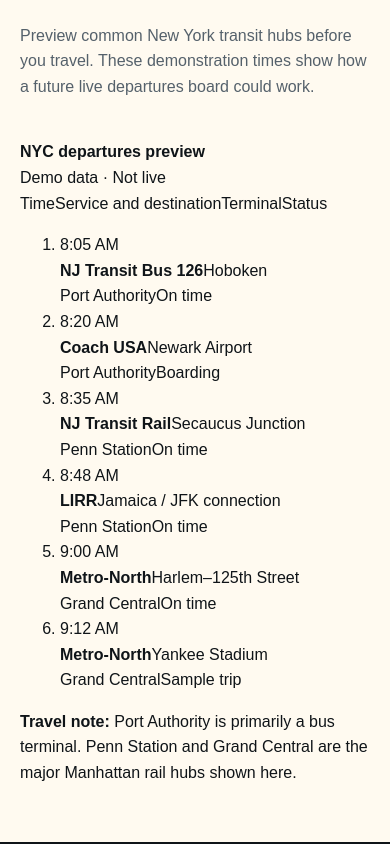
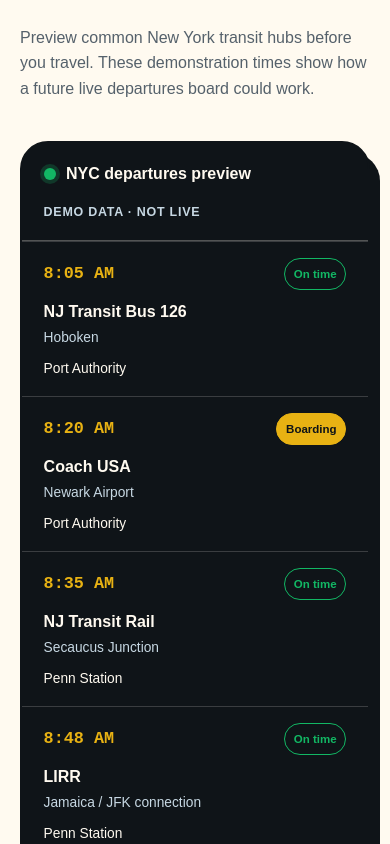
Before and after one commit to SparkCitySTEAMConvention/STEAMCon, a React (Vite) app in the folder frontend/: page /travel in a window 390 px wide. Shown: the part 3720-4564 px from the top of the page. Built offline with nearby package versions, Linux system fonts and the light colour scheme.

Commit message:
Style responsive transit departures board

```diff
--- a/frontend/src/pages/TravelInfoPage.css
+++ b/frontend/src/pages/TravelInfoPage.css
@@ -80,3 +80,33 @@
 @media (max-width: 850px) { .travel-map-layout { grid-template-columns: 1fr; } .travel-map { min-height: 440px; } }
 @media (max-width: 560px) { .travel-map { min-height: 360px; } .map-pin small { display: none; } .map-location-list li { padding: 1rem; } .map-scale { font-size: 0.62rem; } }
 @media (prefers-reduced-motion: reduce) { .map-traveler { animation: none; } .map-walking-route { opacity: 0.65; } }
+
+.departures-section { border-top: 2px solid var(--color-ink); }
+.departures-board { overflow: hidden; border: 2px solid var(--color-ink); border-radius: var(--radius-large); background: var(--color-ink); color: var(--color-paper); box-shadow: var(--shadow-large); }
+.departures-board-header { display: flex; align-items: center; justify-content: space-between; gap: 1rem; padding: 1.1rem 1.35rem; border-bottom: 1px solid color-mix(in srgb, var(--color-paper) 28%, transparent); }
+.departures-board-header > div { display: flex; align-items: center; gap: 0.65rem; }
+.departures-board-header > span { color: var(--color-border); font-size: 0.78rem; font-weight: 800; letter-spacing: 0.06em; text-transform: uppercase; }
+.status-light { width: 0.75rem; height: 0.75rem; border-radius: 50%; background: var(--color-mathematics); box-shadow: 0 0 0 4px color-mix(in srgb, var(--color-mathematics) 22%, transparent); }
+.departures-columns, .departures-list li { display: grid; grid-template-columns: 0.65fr 2fr 1.2fr 0.8fr; gap: 1rem; align-items: center; }
+.departures-columns { padding: 0.75rem 1.35rem; background: color-mix(in srgb, var(--color-paper) 8%, transparent); color: var(--color-border); font-size: 0.7rem; font-weight: 900; letter-spacing: 0.1em; text-transform: uppercase; }
+.departures-list { padding: 0; margin: 0; list-style: none; }
+.departures-list li { min-height: 5rem; padding: 1rem 1.35rem; border-top: 1px solid color-mix(in srgb, var(--color-paper) 18%, transparent); }
+.departures-list time { color: var(--color-technology); font-family: monospace; font-size: 1.05rem; font-weight: 900; }
+.departures-list li > div { display: grid; gap: 0.2rem; }
+.departures-list li > div span { color: var(--color-border); font-size: 0.86rem; }
+.terminal-label { color: var(--color-paper); font-size: 0.86rem; }
+.departure-status { justify-self: start; padding: 0.35rem 0.55rem; border: 1px solid var(--color-mathematics); border-radius: 999px; color: var(--color-mathematics); font-size: 0.72rem; font-weight: 900; white-space: nowrap; }
+.departure-status.is-boarding { border-color: var(--color-technology); background: var(--color-technology); color: var(--color-ink); }
+.departures-note { margin-top: 1rem; color: var(--color-text-muted); font-size: 0.9rem; }
+@media (max-width: 700px) {
+  .departures-columns { display: none; }
+  .departures-list li { grid-template-columns: 0.75fr 2fr auto; }
+  .terminal-label { grid-column: 2; }
+  .departure-status { grid-column: 3; grid-row: 1 / span 2; }
+}
+@media (max-width: 480px) {
+  .departures-board-header { align-items: flex-start; flex-direction: column; }
+  .departures-list li { grid-template-columns: 1fr auto; gap: 0.55rem 1rem; }
+  .departures-list time, .departures-list li > div, .terminal-label { grid-column: 1; }
+  .departure-status { grid-column: 2; grid-row: 1; }
+}
```
